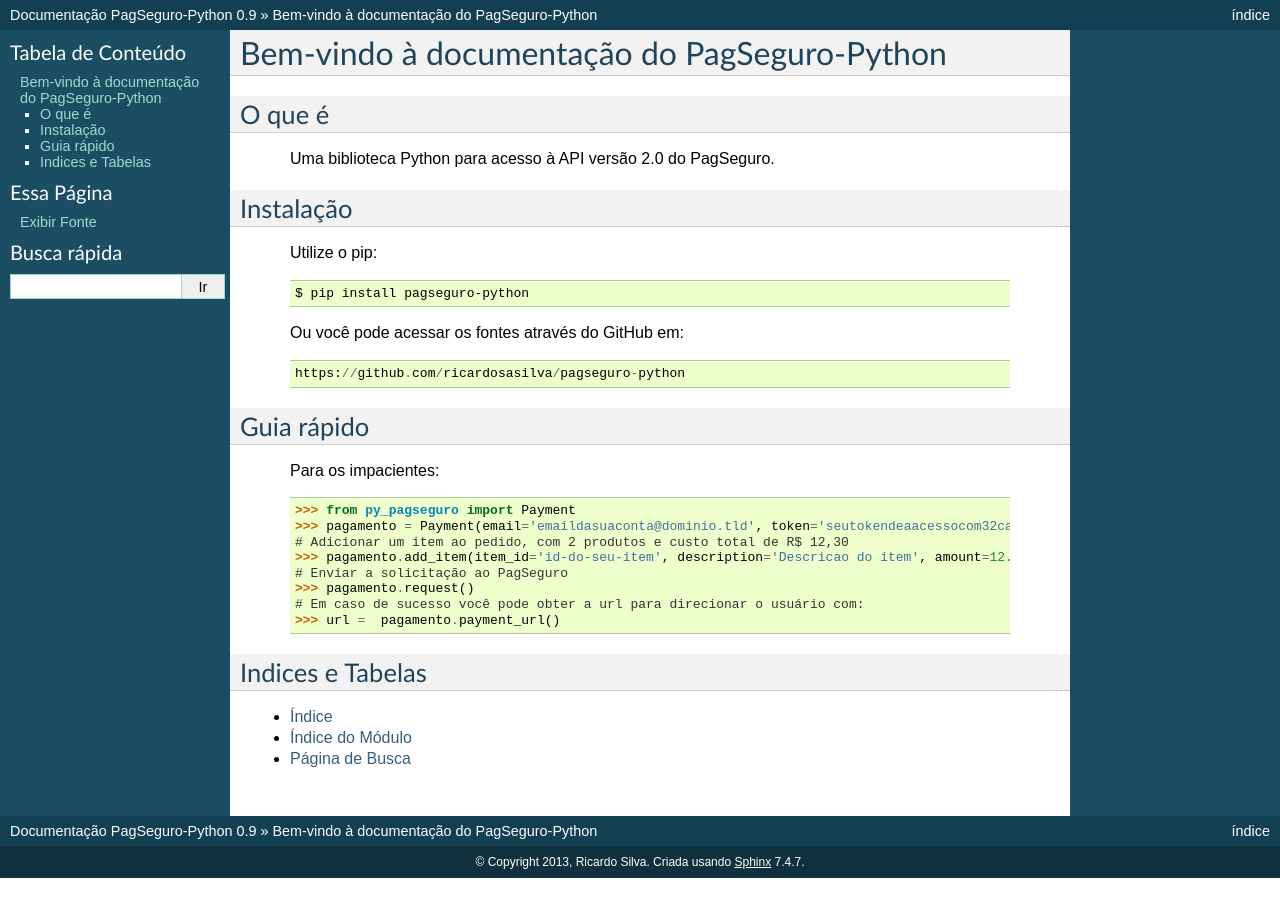
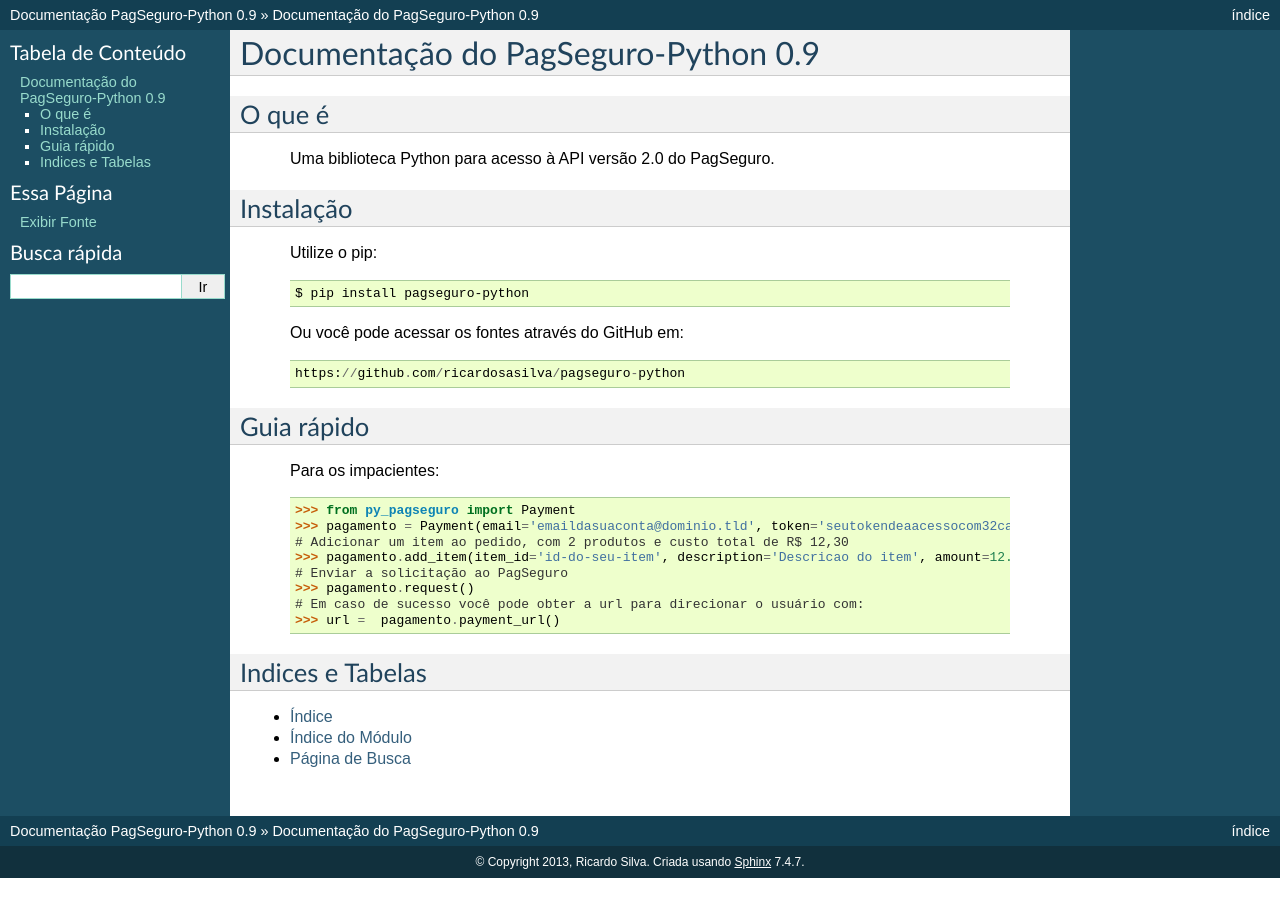
Before and after one commit to joao-bjsoftware/pagseguro-python, a Sphinx documentation site: the page built from docs/source/index.rst, in a window 1280 px wide. Built offline with Sphinx 7.4.7, drawn with Linux system fonts in a browser that asks for light colours.

Commit message:
Atualizacao da documentacao

```diff
--- a/docs/source/index.rst
+++ b/docs/source/index.rst
@@ -3,8 +3,9 @@
    You can adapt this file completely to your liking, but it should at least
    contain the root `toctree` directive.
 
-Bem-vindo à documentação do PagSeguro-Python
-============================================
+==========================================
+Documentação do PagSeguro-Python |version|
+==========================================
 
 
 O que é
@@ -29,7 +30,7 @@
 Guia rápido
 -----------
 
-  Para os impacientes:
+    Para os impacientes:
 
     >>> from py_pagseguro import Payment
     >>> pagamento = Payment(email='emaildasuaconta@dominio.tld', token='seutokendeaacessocom32caracteres')
```
